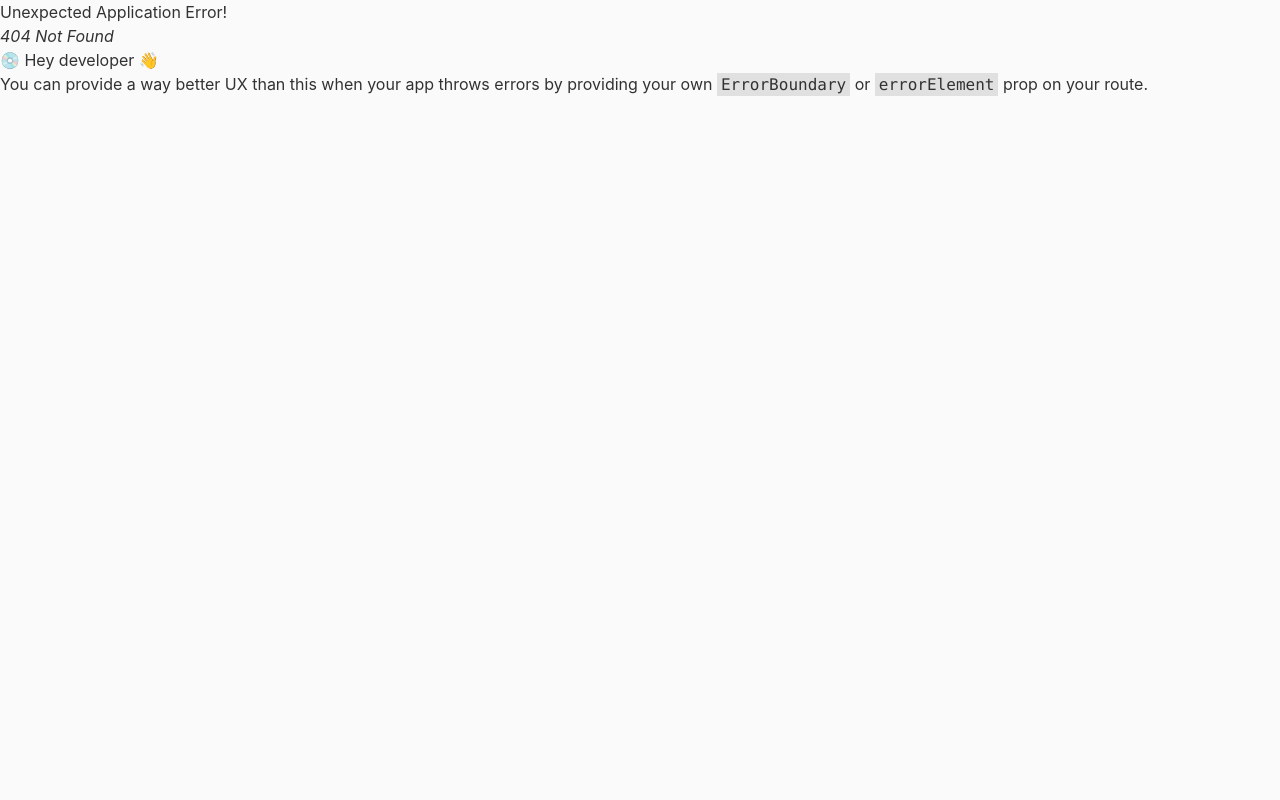
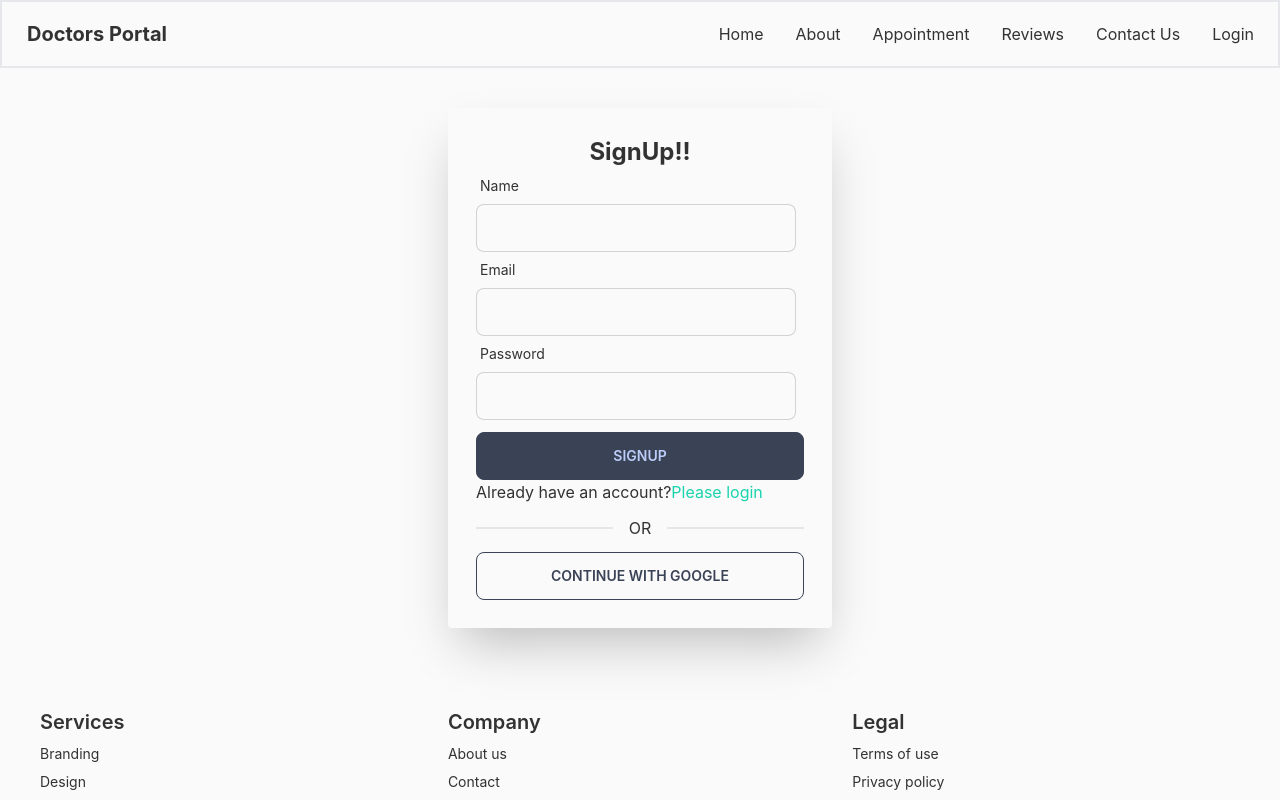
Before and after one commit to Atherbiswas/doctors-portal-client, a React (Create React App) app: page /signup in a window 1280 px wide. Before the commit this address had no page. Shown: the top 800 px of the page. Built offline with nearby package versions, Linux system fonts and the light colour scheme.

Commit message:
sign up added

```diff
--- /dev/null
+++ b/src/Pages/SignUp/SignUp.js
@@ -0,0 +1,49 @@
+import React from 'react';
+import { useForm } from 'react-hook-form';
+import { Link } from 'react-router-dom';
+
+const SignUp = () => {
+
+    const {register, handleSubmit, formState: { errors }} = useForm();
+
+    const handleSignUp = data => {
+        console.log(data )
+
+    }
+    return (
+        <div className="h-[600px] flex justify-center items-center">
+      <div className="w-96 p-7 shadow-2xl rounded">
+        <h2 className="text-2xl font-bold text-center">SignUp!!</h2>
+        <form onSubmit={handleSubmit(handleSignUp)}>
+            <div className="form-control w-full max-w-xs">
+                <label className="label">
+                    <span className="label-text">Name</span>
+                </label>
+                <input type="text" {...register("name")} className="input input-bordered w-full max-w-xs"/>
+            </div>
+            <div className="form-control w-full max-w-xs">
+                <label className="label">
+                    <span className="label-text">Email</span>
+                </label>
+                <input type="email" {...register("email", { required: "Email is required" })} className="input input-bordered w-full max-w-xs"/>
+                {errors.email && <p className='text-red-600'>{errors.email?.message}</p>}
+            </div>
+            <div className="form-control w-full max-w-xs">
+                <label className="label">
+                    <span className="label-text">Password</span>
+                </label>
+                <input type="password" {...register("password", {required: "password is required",
+                minLength: {value: 6, message: "password should be at least 6 characters"}})} className="input input-bordered w-full max-w-xs"/>
+                {errors.password && <p className='text-red-600'>{errors.password?.message}</p>}
+            </div>
+          <input className="btn btn-accent w-full mt-3" value='SignUp' type="submit" />
+        </form>
+        <p>Already have an account?<Link to='/login' className="text-secondary">Please login</Link> </p>
+        <div className="divider">OR</div>
+        <button className="btn btn-outline btn-accent w-full">CONTINUE WITH GOOGLE</button>
+      </div>
+    </div>
+    );
+};
+
+export default SignUp;
--- a/src/Router/PublicRoutes.js/Routes.js
+++ b/src/Router/PublicRoutes.js/Routes.js
@@ -4,6 +4,7 @@ import Appointment from "../../Pages/Appointment/Appointment/Appointment";
 import ContactUs from "../../Pages/Home/ContactUs/ContactUs";
 import Home from "../../Pages/Home/Home/Home";
 import Login from "../../Pages/Login/Login";
+import SignUp from "../../Pages/SignUp/SignUp";
 
 const routes = createBrowserRouter([
     {
@@ -19,6 +20,10 @@ const routes = createBrowserRouter([
                 element: <Login></Login>
             },
             {
+                path: '/signup',
+                element: <SignUp></SignUp>
+            },
+            {
                 path: '/contact',
                 element: <ContactUs></ContactUs>
             },
```
